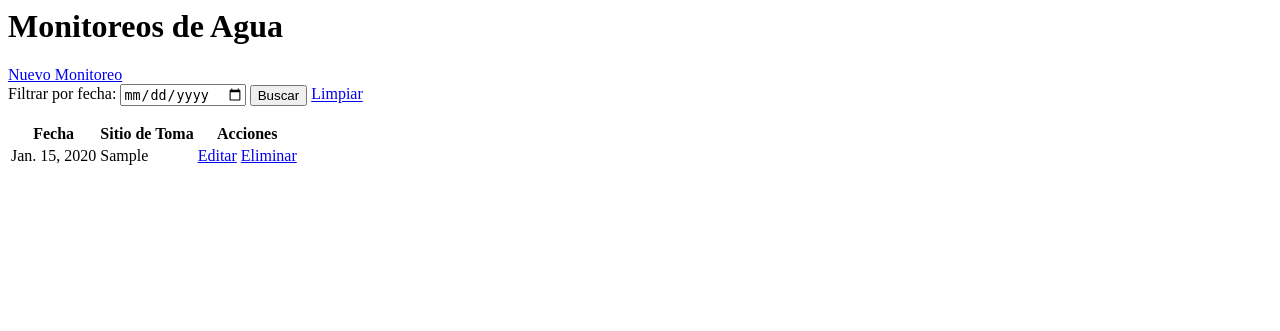
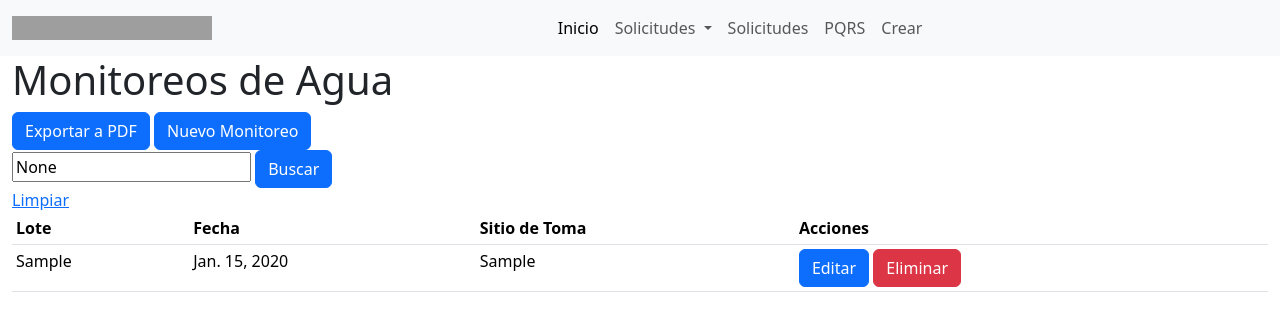
Before and after one commit to YordanStarting/ovocloud, a Django app: page /monitereo/ in a window 1280 px wide. Shown: the top 331 px of the page. Run offline with Django 5.2, Linux system fonts and the light colour scheme; tables that the repository leaves empty hold one stand-in row (values such as "Sample post"); some libraries are stand-ins or nearby versions; grey boxes are pictures that could not be loaded.

Commit message:
Cambio de diseño

```diff
--- a/ovocloud/viewovo/models.py
+++ b/ovocloud/viewovo/models.py
@@ -17,6 +17,7 @@ class Viewovo(models.Model):
 
 
 class MonitoreoAgua(models.Model):
+    lote = models.CharField(max_length=100, verbose_name="Lote")
     fecha = models.DateField(verbose_name="Fecha")
     sitio_toma = models.CharField(max_length=255, verbose_name="Sitio de Toma")
     ph = models.DecimalField(max_digits=3, decimal_places=1, verbose_name="pH (6.5 a 9.0)")
--- a/ovocloud/viewovo/templates/monitoreo/listar.html
+++ b/ovocloud/viewovo/templates/monitoreo/listar.html
@@ -1,25 +1,38 @@
+{% extends "base.html" %}
+{% load widget_tweaks %}
+{% block title %}Nosotros{% endblock %}
+{% block container %}
 <h1>Monitoreos de Agua</h1>
-<a href="{% url 'crear_monitoreo' %}">Nuevo Monitoreo</a>
+<a href="{% url 'exportar_pdf' %}" class="btn btn-primary">Exportar a PDF</a>
+<a href="{% url 'crear_monitoreo' %}" class="btn btn-primary">Nuevo Monitoreo</a>
 <form method="get">
-  <label for="fecha">Filtrar por fecha:</label>
-  <input type="date" name="fecha" id="fecha" value="{{ fecha_filtro }}">
-  <button type="submit">Buscar</button>
+<section class="row">
+  <div class="col-md-4 py3">
+  <input type="text" name="lote" id="lote" value="{{ lote_filtro|add_class:"form-control" }}">
+   <button class="btn btn-primary" type="submit">Buscar</button>
+  </div>
   <a href="{% url 'listar_monitoreos' %}">Limpiar</a>
+</section>
+
 </form>
-<table>
+<table class="table table-sm">
   <tr>
-    <th>Fecha</th>
-    <th>Sitio de Toma</th>
-    <th>Acciones</th>
+    <th scope="col">Lote</th>
+    <th scope="col">Fecha</th>
+    <th scope="col">Sitio de Toma</th>
+    <th scope="col">Acciones</th>
   </tr>
   {% for m in monitoreos %}
   <tr>
+    <td>{{ m.lote }}</td>
     <td>{{ m.fecha }}</td>
     <td>{{ m.sitio_toma }}</td>
     <td>
-      <a href="{% url 'editar_monitoreo' m.pk %}">Editar</a>
-      <a href="{% url 'eliminar_monitoreo' m.pk %}">Eliminar</a>
+      <a class="btn btn-primary" href="{% url 'editar_monitoreo' m.pk %}">Editar</a>
+      <a class="btn btn-danger" href="{% url 'eliminar_monitoreo' m.pk %}">Eliminar</a>
     </td>
   </tr>
   {% endfor %}
 </table>
+
+{% endblock %}
--- a/ovocloud/viewovo/urls.py
+++ b/ovocloud/viewovo/urls.py
@@ -17,4 +17,6 @@ urlpatterns = [
     path('nuevo/', views.crear_monitoreo, name='crear_monitoreo'),
     path('editar/<int:pk>/', views.editar_monitoreo, name='editar_monitoreo'),
     path('eliminar/<int:pk>/', views.eliminar_monitoreo, name='eliminar_monitoreo'),
+   path('exportar_pdf/', views.exportar_monitoreo_pdf, name='exportar_pdf'),
+
 ]+ static(settings.MEDIA_URL, document_root=settings.MEDIA_ROOT)
--- a/ovocloud/viewovo/views.py
+++ b/ovocloud/viewovo/views.py
@@ -1,7 +1,9 @@
+from django.template.loader import get_template
 from django.shortcuts import render, redirect, get_object_or_404
 from django.http import HttpResponse
 from .models import Viewovo, MonitoreoAgua
 from .froms import ovoform, MonitoreoAguaForm
+from xhtml2pdf import pisa
 # Create your views her
 
 def inicio(request):
@@ -38,17 +40,19 @@ def crear_monitoreo(request):
     return render(request, 'monitoreo/crear.html', {'form': form})
 
 # LISTAR
+
+
 def listar_monitoreos(request):
-    fecha_filtro = request.GET.get('fecha')  # Obtiene el valor del input "fecha" si se envía
+    lote_filtro = request.GET.get('lote')  # <--- Nuevo filtro por lote
 
-    if fecha_filtro:
-        monitoreos = MonitoreoAgua.objects.filter(fecha=fecha_filtro)
+    if lote_filtro:
+        monitoreos = MonitoreoAgua.objects.filter(lote__icontains=lote_filtro)
     else:
         monitoreos = MonitoreoAgua.objects.all()
 
     return render(request, 'monitoreo/listar.html', {
         'monitoreos': monitoreos,
-        'fecha_filtro': fecha_filtro  # Lo enviamos al template para mantener el valor seleccionado
+        'lote_filtro': lote_filtro,
     })
 
 # ACTUALIZAR
@@ -70,3 +74,21 @@ def eliminar_monitoreo(request, pk):
         monitoreo.delete()
         return redirect('listar_monitoreos')
     return render(request, 'monitoreo/eliminar.html', {'monitoreo': monitoreo})
+
+# Descargar Certificado
+def exportar_monitoreo_pdf(request):
+    monitoreos = MonitoreoAgua.objects.all()
+    template_path = 'monitoreo/pdf_monitoreos.html'
+    context = {'monitoreos': monitoreos}
+
+    response = HttpResponse(content_type='application/pdf')
+    response['Content-Disposition'] = 'attachment; filename="monitoreos.pdf"'
+
+    template = get_template(template_path)
+    html = template.render(context)
+
+    pisa_status = pisa.CreatePDF(html, dest=response)
+
+    if pisa_status.err:
+        return HttpResponse('Error al generar el PDF')
+    return response
```
Also changed, not shown: ovocloud/viewovo/templates/monitoreo/crear.html (+8 -3 lines), ovocloud/viewovo/templates/monitoreo/editar.html (+9 -4 lines).
